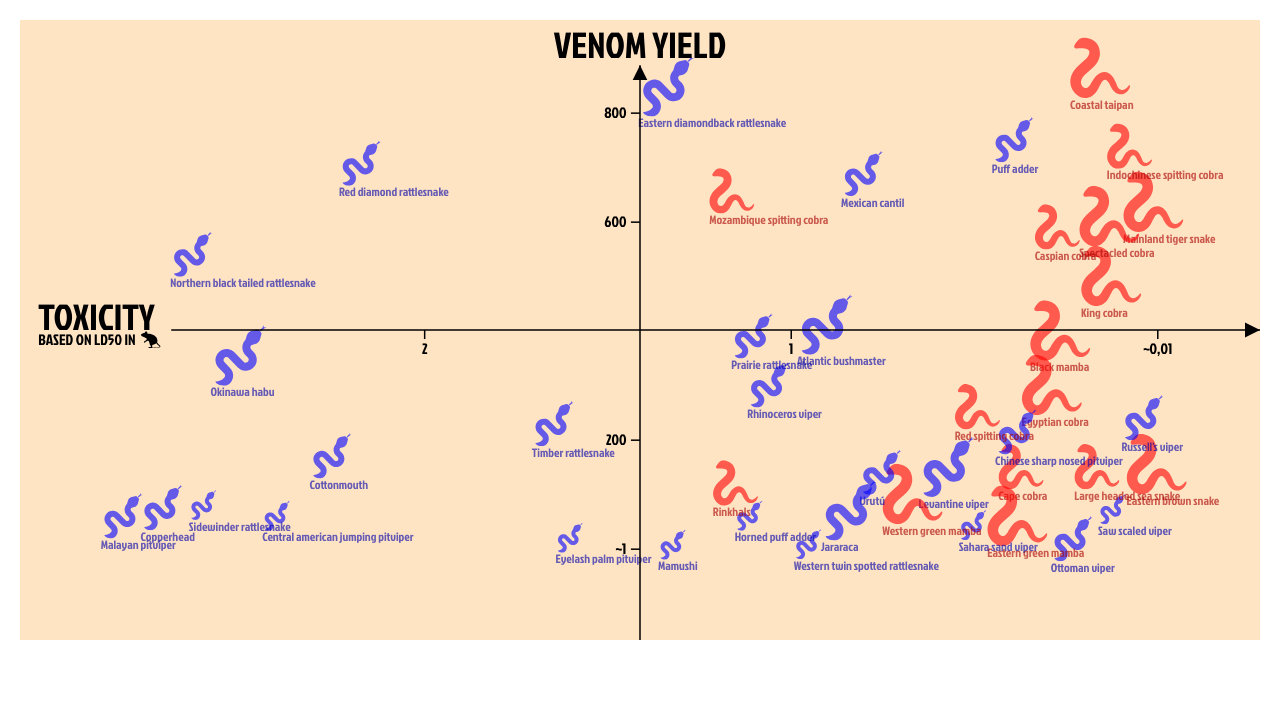
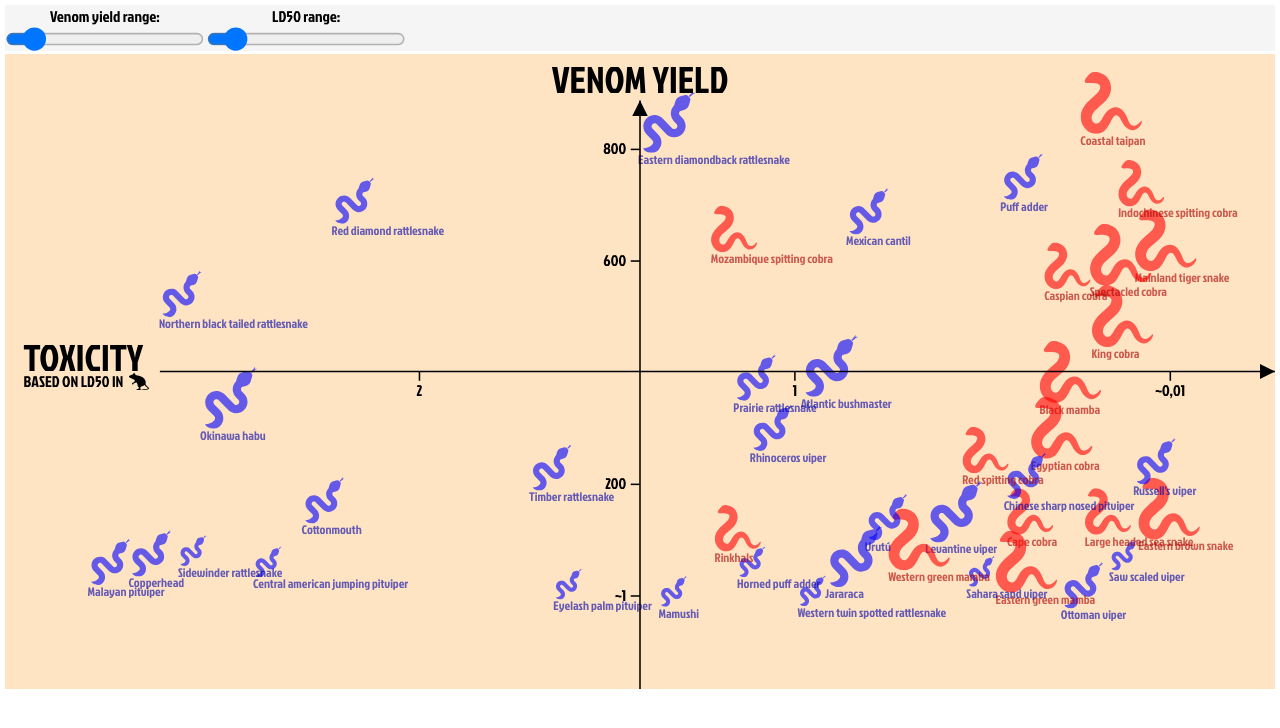
Before and after one commit to ad-jusk/snakechart, a website built with Vite: page index.html in a window 1280 px wide. Built offline with nearby package versions, Linux system fonts and the light colour scheme.

Commit message:
working on filtering

```diff
--- /dev/null
+++ b/src/components/filters.ts
@@ -0,0 +1,50 @@
+import * as d3 from "d3";
+
+const filtersHeight = 30;
+const filtersWidth = 820;
+
+const filters = d3
+  .create("svg")
+  .attr("id", "filters")
+  .attr("viewBox", `0 0 ${filtersWidth} ${filtersHeight}`)
+  .attr("preserveAspectRatio", "xMinYMin meet");
+
+// YIELD SLIDER
+filters
+  .append("foreignObject")
+  .attr("x", 0)
+  .attr("y", 0)
+  .attr("width", 130)
+  .attr("height", 30).html(`
+    <div class="sliderContainer">
+      <label>
+        Venom yield range:
+      </label>
+        <input id="yieldSlider" type="range" min="0" max="3000" step="300" value="300">
+    </div>`);
+
+// LD50 SLIDER
+filters
+  .append("foreignObject")
+  .attr("x", 130)
+  .attr("y", 0)
+  .attr("width", 130)
+  .attr("height", 30).html(`
+    <div class="sliderContainer">
+      <label>
+        LD50 range:
+      </label>
+        <input id="ld50Slider" type="range" min="0" max="30" step="3" value="3">
+    </div>`);
+
+filters.select("#yieldSlider").on("change", function () {
+  console.log("Yield changed!");
+});
+
+filters.select("#ld50Slider").on("change", function () {
+  console.log("LD50 changed!");
+});
+
+export const setupFilters = (container: HTMLDivElement) => {
+  container.append(filters.node()!);
+};
--- a/src/d3.ts
+++ b/src/d3.ts
@@ -3,8 +3,8 @@ import { SnakeProvider } from "./utils/snakeProvider";
 import { Snake } from "./types/snakeTypes";
 import { viewConstants } from "./utils/viewConstants";
 
-let chartHeight = 410;
-let chartWidth = 820;
+const chartHeight = 410;
+const chartWidth = 820;
 
 // MAX DISTANCE TO CHECK FOR NEAR SNAKE GROUPS
 const opacityReduceDistance = 60;
--- a/src/main.ts
+++ b/src/main.ts
@@ -1,9 +1,12 @@
+import { setupFilters } from "./components/filters";
 import { setupD3 } from "./d3";
 
 document.querySelector<HTMLDivElement>("#app")!.innerHTML = `
   <div>
-    <div id="container" style="padding: 20px;"></div>
+    <div id="filtersContainer"></div>
+    <div id="chartContainer"></div>
   </div>
 `;
 
-setupD3(document.querySelector<HTMLDivElement>("#container")!);
+setupFilters(document.querySelector<HTMLDivElement>("#filtersContainer")!);
+setupD3(document.querySelector<HTMLDivElement>("#chartContainer")!);
--- a/src/style/style.css
+++ b/src/style/style.css
@@ -6,6 +6,35 @@
 * {
   margin: 0;
   font-family: "JockeyOne";
+}
+
+/* region FILTERS */
+
+#filtersContainer {
+  padding: 5px 5px 0px 5px;
+  font-size: 10px;
+}
+
+#filters {
+  background-color: whitesmoke;
+}
+
+.sliderContainer {
+  display: flex;
+  flex-direction: column;
+  column-gap: 5px;
+  justify-content: center;
+  align-items: center;
+  width: fit-content;
+  height: fit-content;
+}
+
+/* endregion FILTERS */
+
+/* region CHART */
+
+#chartContainer {
+  padding: 0 5px 5px 5px;
 }
 
 #chart {
@@ -23,3 +52,5 @@
 
 .snakeLabel {
 }
+
+/* endregion CHART */
```
